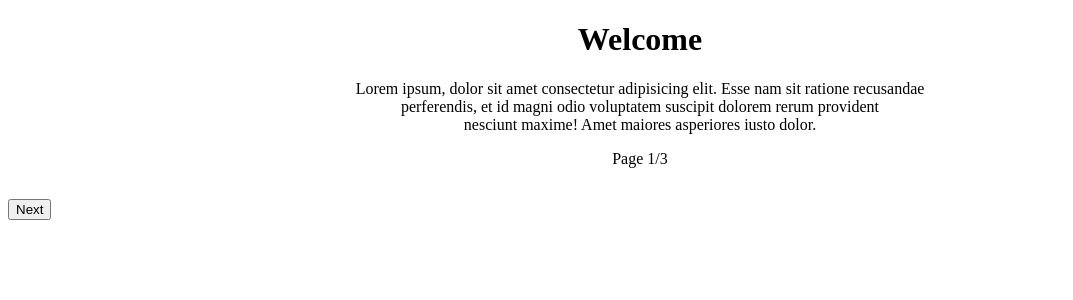
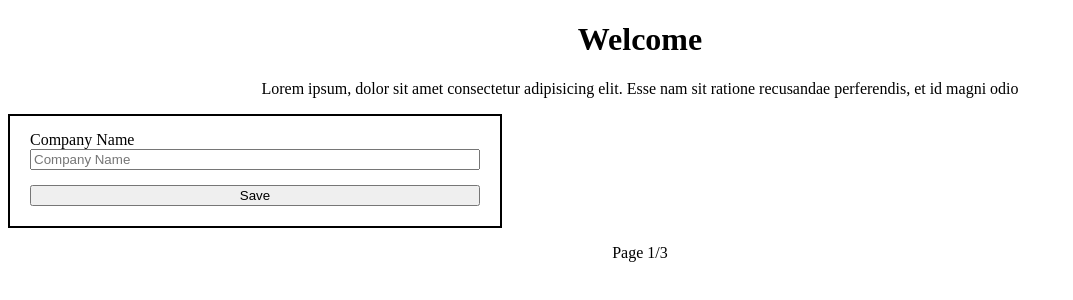
Before and after one commit to Gresham24/React-Firebase-Auth, a React (Vite) app: page /welcome in a window 1280 px wide. Shown: the top 300 px of the page, without its empty margins (0-1073 px from the left). Built offline with nearby package versions, Linux system fonts and the light colour scheme; no server answers.

Commit message:
added input form to onboarding pg 1

```diff
--- a/src/components/onboarding/Welcome.jsx
+++ b/src/components/onboarding/Welcome.jsx
@@ -1,5 +1,8 @@
-import React from "react";
+import React, { useState, useContext } from "react";
 import { useNavigate } from "react-router-dom";
+import { doc, collection, setDoc } from "firebase/firestore";
+import { auth, db } from "../../firebase";
+import { AuthContext } from "../auth/AuthContext";
 
 /*
 To Do:
@@ -9,23 +12,51 @@ To Do:
 */
 
 function Welcome() {
-  const navigate = useNavigate()
+    const { currentUser } = useContext(AuthContext);
+    const navigate = useNavigate();
+    const [companyName, setCompanyName] = useState("");
 
-  const handleSubmit = (event) => {
-    event.preventDefault();
-    navigate("/about");
-  }
+    const handleSubmit = async (event) => {
+        event.preventDefault();
+        const user = auth.currentUser;
+
+        if (!user) {
+            console.error("No user is currently signed in");
+            return;
+        }
+
+        const docRef = doc(collection(db, "Users"), currentUser.uid);
+
+        try {
+            await setDoc(docRef, { companyName }, { merge: true });
+            navigate("/about");
+        } catch (error) {
+            console.error("Error saving company name: ", error);
+        }
+    };
+
     return (
         <>
             <h1>Welcome</h1>
             <p>
                 Lorem ipsum, dolor sit amet consectetur adipisicing elit. Esse
-                nam sit ratione recusandae<br></br> perferendis, et id magni
-                odio voluptatem suscipit dolorem rerum provident<br></br>{" "}
-                nesciunt maxime! Amet maiores asperiores iusto dolor.
+                nam sit ratione recusandae perferendis, et id magni odio
             </p>
+            <div className="welcomeContainer">
+                <form onSubmit={handleSubmit}>
+                    <label htmlFor="companyName">Company Name</label>
+                    <input
+                        type="text"
+                        id="companyName"
+                        name="companyName"
+                        placeholder="Company Name"
+                        value={companyName}
+                        onChange={(e) => setCompanyName(e.target.value)}
+                    />
+                    <button type="submit">Save</button>
+                </form>
+            </div>
             <p>Page 1/3</p>
-            <button type="button" onClick={handleSubmit}>Next</button>
         </>
     );
 }
--- a/src/index.css
+++ b/src/index.css
@@ -11,6 +11,7 @@ h1, p {
 .registrationContainer,
 .signInContainer,
 .resetPasswordContainer,
+.welcomeContainer,
 .userDetailsContainer {
     border: 2px solid black;
     padding: 0 20px 20px 20px;
```
